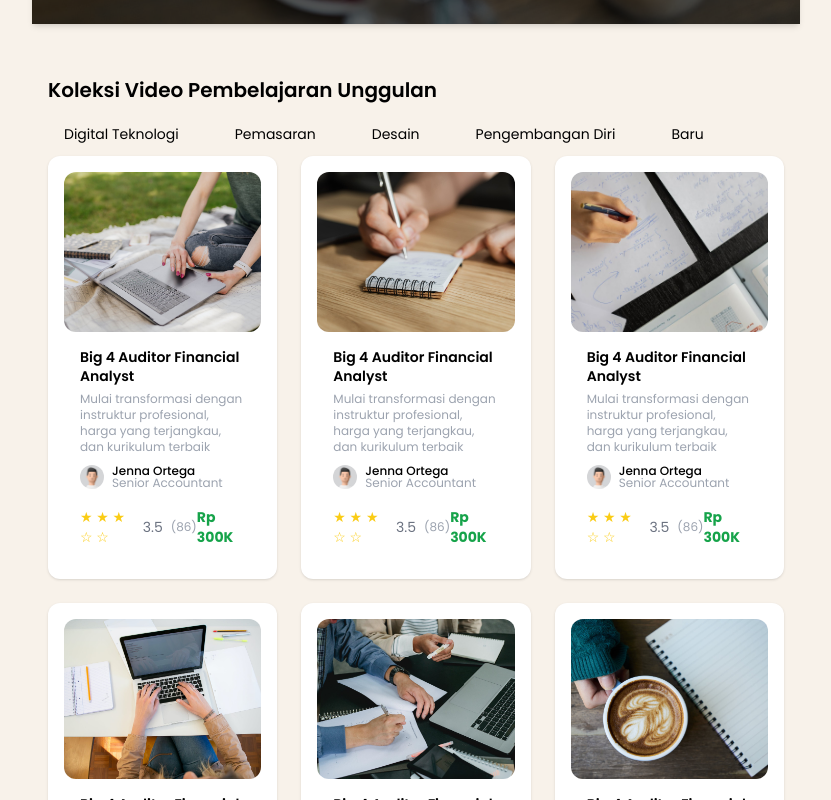
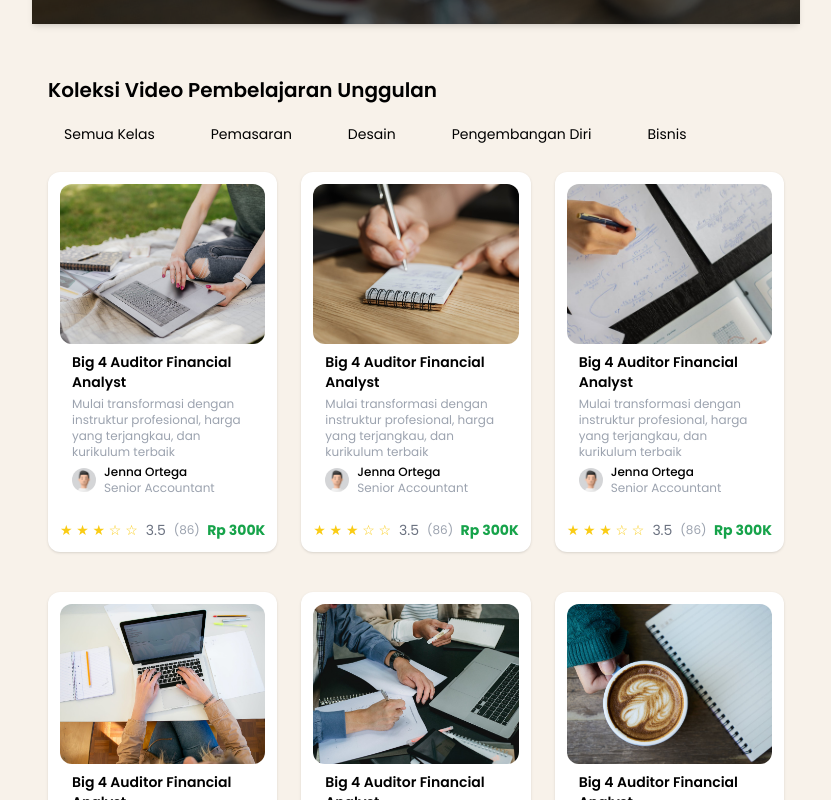
Before and after one commit to BintangAkmalKurniawan/fe-1-mission, a React (Vite) app: page /home in a window 1280 px wide. Shown: the part 580-1380 px from the top of the page, without its empty margins (224-1055 px from the left). Built offline with nearby package versions, Linux system fonts and the light colour scheme.

Commit message:
change everything, bcause its wrong

```diff
--- a/src/pages/Home/index.jsx
+++ b/src/pages/Home/index.jsx
@@ -29,7 +29,7 @@ export default function Beranda() {
       </header>
 
       {/* Banner */}
-      <section className="relative  h-[320px] sm:h-[500px] flex items-center justify-center text-center text-white px-4 mt-16 sm:my-10 mx-10 sm:mx-64 rounded shadow-md ">
+      <section className="relative  h-[420px] sm:h-[500px] flex items-center justify-center text-center text-white px-4 mt-16 sm:my-10 mx-10 sm:mx-64 rounded shadow-md ">
         <div className="absolute inset-0 bg-cover bg-center" style={{ backgroundImage: `url(${poster})` }}>
           <div className="absolute inset-0 bg-black opacity-60"></div>
         </div>
@@ -50,8 +50,8 @@ export default function Beranda() {
         {/* Kategori */}
 
         <div className="snap-x snap-mandatory overflow-x-scroll">
-          <div className="flex gap-4 sm:gap-6 mb-2 text-sm sm:snap-start scroll-ms-6">
-            {["Digital Teknologi", "Pemasaran", "Desain", "Pengembangan Diri", "Baru"].map((item) => (
+          <div className="flex gap-5 sm:gap-6 mb-2 text-sm sm:snap-start scroll-ms-6">
+            {["Semua Kelas", "Pemasaran", "Desain", "Pengembangan Diri", "Bisnis"].map((item) => (
               <span key={item} className=" px-4  py-1 rounded-full cursor-pointer hover:text-orange-500">
                 {item}
               </span>
@@ -63,23 +63,27 @@ export default function Beranda() {
 
         <div className="grid grid-cols-1 sm:grid-cols-2 lg:grid-cols-3 xl:grid-cols-3 gap-6">
           {Array.from({ length: 8 }).map((_, i) => (
-            <div key={i} className="flex flex-row sm:flex-col bg-white rounded-xl shadow hover:shadow-md overflow-hidden p-3 sm:p-4">
+            <div className="grid grid-rows-1 bg-white rounded-xl shadow hover:shadow-md overflow-hidden p-3 sm:p-3 mt-4">
               {/* Thumbnail */}
-              <img src={thumbnails[i % thumbnails.length]} alt="thumbnail" className="w-24 h-24 sm:w-full sm:h-40 object-cover rounded-xl sm:rounded-xl" />
+              <div className="grid grid-cols-2 sm:grid-cols-1 gap-x-1 items-start ">
+                {/* Thumbnail */}
+                <img src={thumbnails[i % thumbnails.length]} alt="thumbnail" className="w-24 h-24 sm:w-full sm:h-40 object-cover rounded-xl sm:rounded-xl col-span-1 col-start-1 " />
 
                 {/* Konten */}
-              <div className="flex flex-col justify-between px-2 sm:p-4 flex-1">
+                <div className="flex flex-col gap-1 pl-2 sm:px-3 sm:py-2 flex-1 col-span-1 -mx-[60px] sm:mx-0">
                   {/* Konten atas */}
                   <div>
-                  <h4 className="text-sm font-semibold leading-snug">Big 4 Auditor Financial Analyst</h4>
-                  <p className=" hidden sm:block text-xs text-gray-400 mt-1">Mulai transformasi dengan instruktur profesional, harga yang terjangkau, dan kurikulum terbaik</p>
+                    <h4 className="text-sm font-semibold ">Big 4 Auditor Financial Analyst</h4>
+                    <p className="hidden sm:block text-xs text-gray-400 mt-1">Mulai transformasi dengan instruktur profesional, harga yang terjangkau, dan kurikulum terbaik</p>
 
                     {/* Instruktur */}
-                  <div className="flex items-center gap-2 mt-2">
+                    <div className="flex items-center mt-1 gap-2">
                       <img src={avatar} alt="avatar" className="w-6 h-6 rounded-full" />
                       <div>
                         <p className="text-xs font-medium">Jenna Ortega</p>
-                      <p className="text-xs text-gray-400 -mt-1">Senior Accountant</p>
+                        <p className="text-xs text-gray-400 mt-0">Senior Accountant</p>
+                      </div>
+                    </div>
                   </div>
                 </div>
               </div>
@@ -92,7 +96,6 @@ export default function Beranda() {
                   <span className="text-gray-400 text-xs">(86)</span>
                 </div>
                 <span className="text-green-600 font-bold text-sm">Rp 300K</span>
-                </div>
               </div>
             </div>
           ))}
```
Lines whose indentation alone changed are shown as unchanged.
